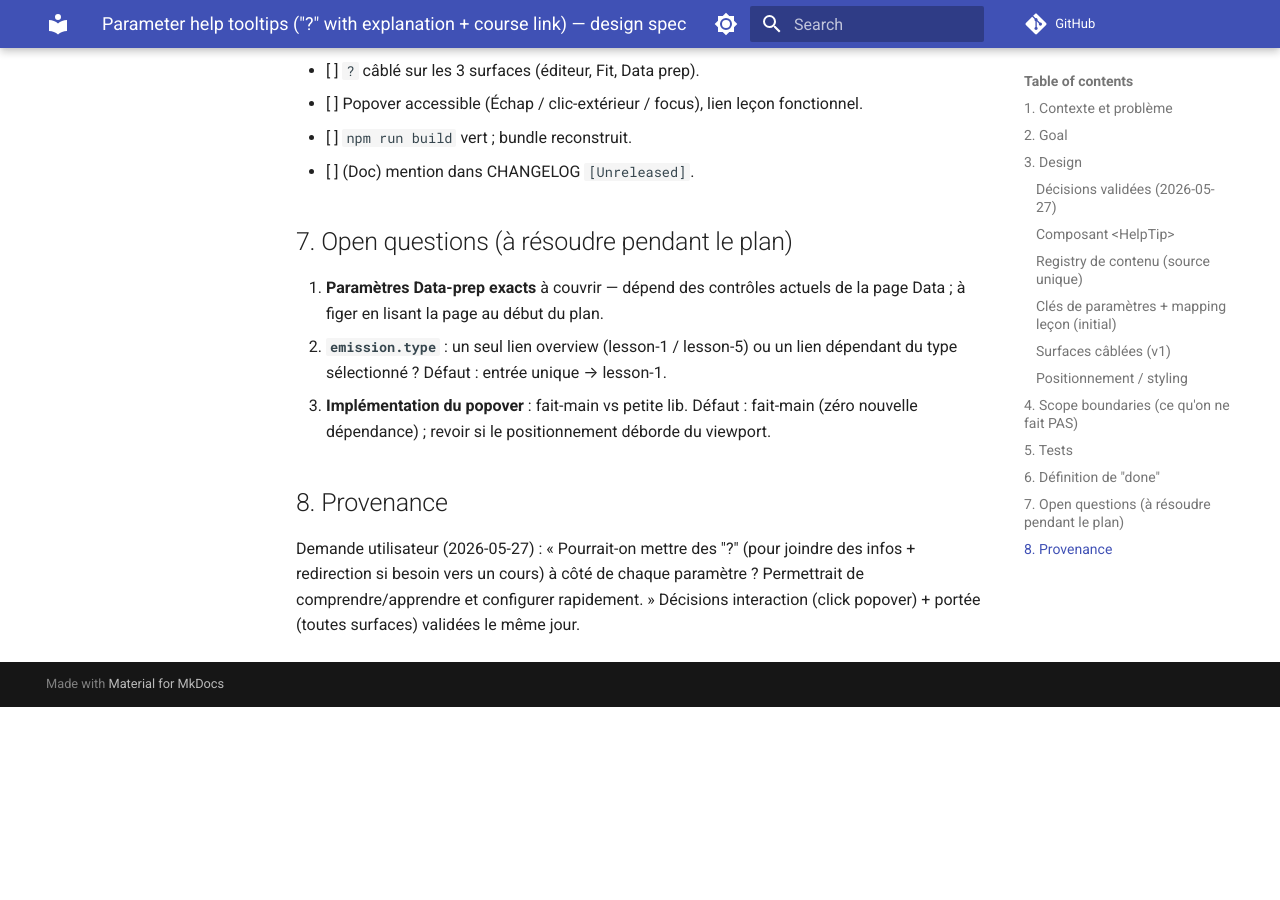
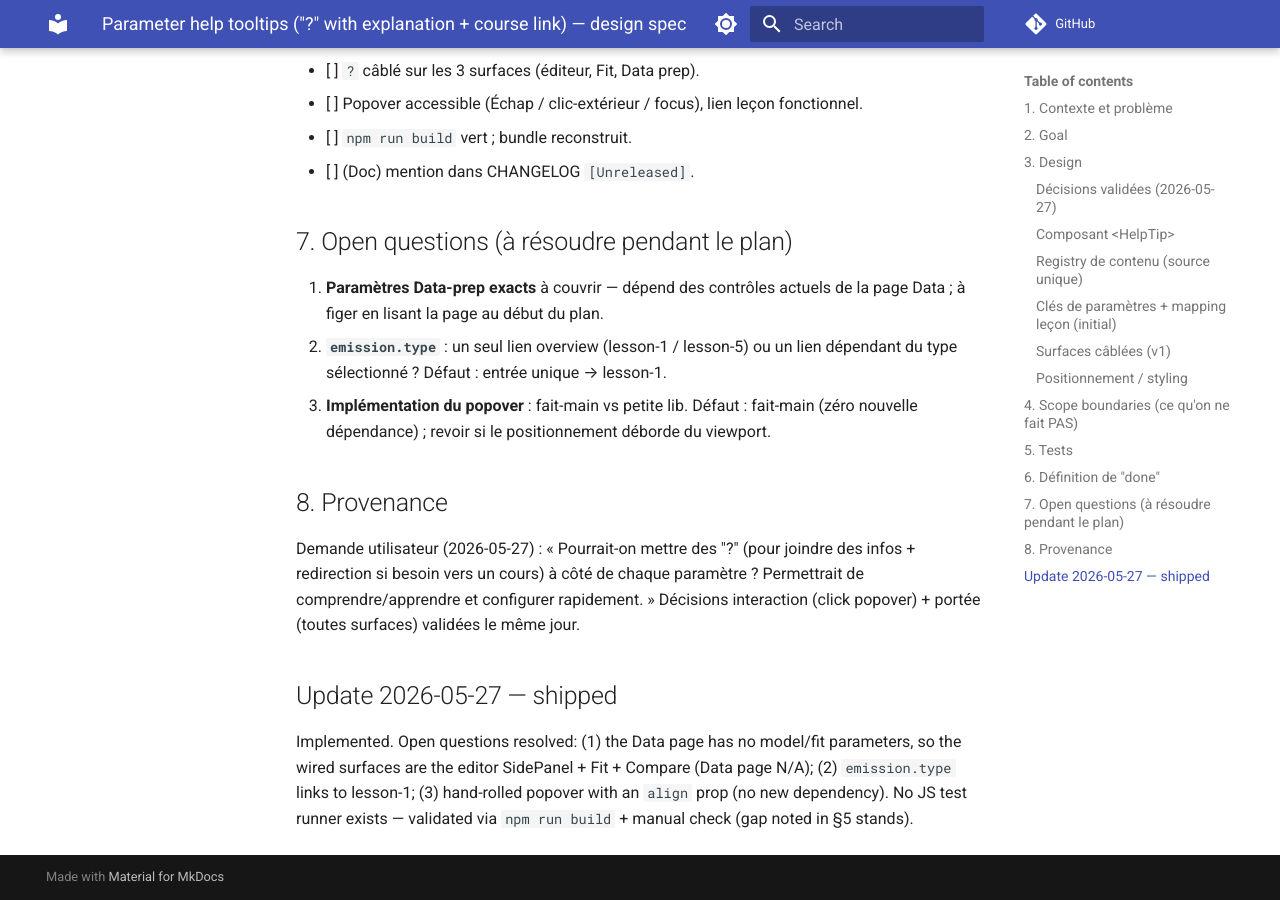
Before and after one commit to RoJLD/HMMstudio, an MkDocs documentation site: the page built from docs/specs/2026-05-27-parameter-help-tooltips.md, in a window 1280 px wide and 900 px high, scrolled down 3979 px. Built offline with MkDocs 1.6.1 and Material for MkDocs 9.7.7, drawn with Linux system fonts in a browser that asks for light colours; comment, search, counter and statistics services are not loaded; before the commit the page ends 4686 px from its top, so only the background shows below that.

Commit message:
docs(ui): changelog + spec done-check for parameter help tooltips
Records the parameter help feature under [Unreleased] and appends the shipped update to the spec (open questions resolved; build-validated, no JS test runner).

Co-Authored-By: Claude Opus 4.7 <noreply@anthropic.com>

```diff
--- a/docs/specs/2026-05-27-parameter-help-tooltips.md
+++ b/docs/specs/2026-05-27-parameter-help-tooltips.md
@@ -164,3 +164,11 @@ joindre des infos + redirection si besoin vers un cours) à côté de chaque
 paramètre ? Permettrait de comprendre/apprendre et configurer rapidement. »
 Décisions interaction (click popover) + portée (toutes surfaces) validées le
 même jour.
+
+## Update 2026-05-27 — shipped
+
+Implemented. Open questions resolved: (1) the Data page has no model/fit
+parameters, so the wired surfaces are the editor SidePanel + Fit + Compare
+(Data page N/A); (2) `emission.type` links to lesson-1; (3) hand-rolled popover
+with an `align` prop (no new dependency). No JS test runner exists — validated
+via `npm run build` + manual check (gap noted in §5 stands).
```
Also changed, not shown: CHANGELOG.md (+6 -0 lines).
